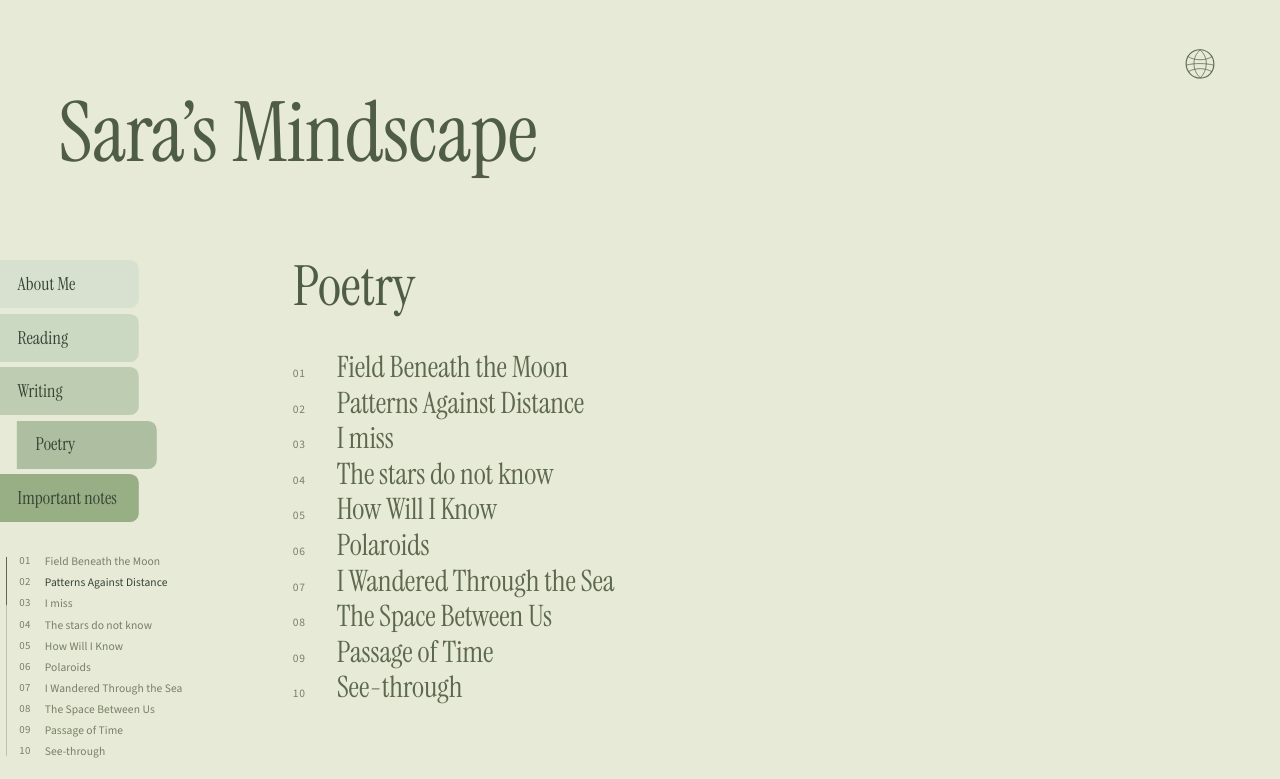
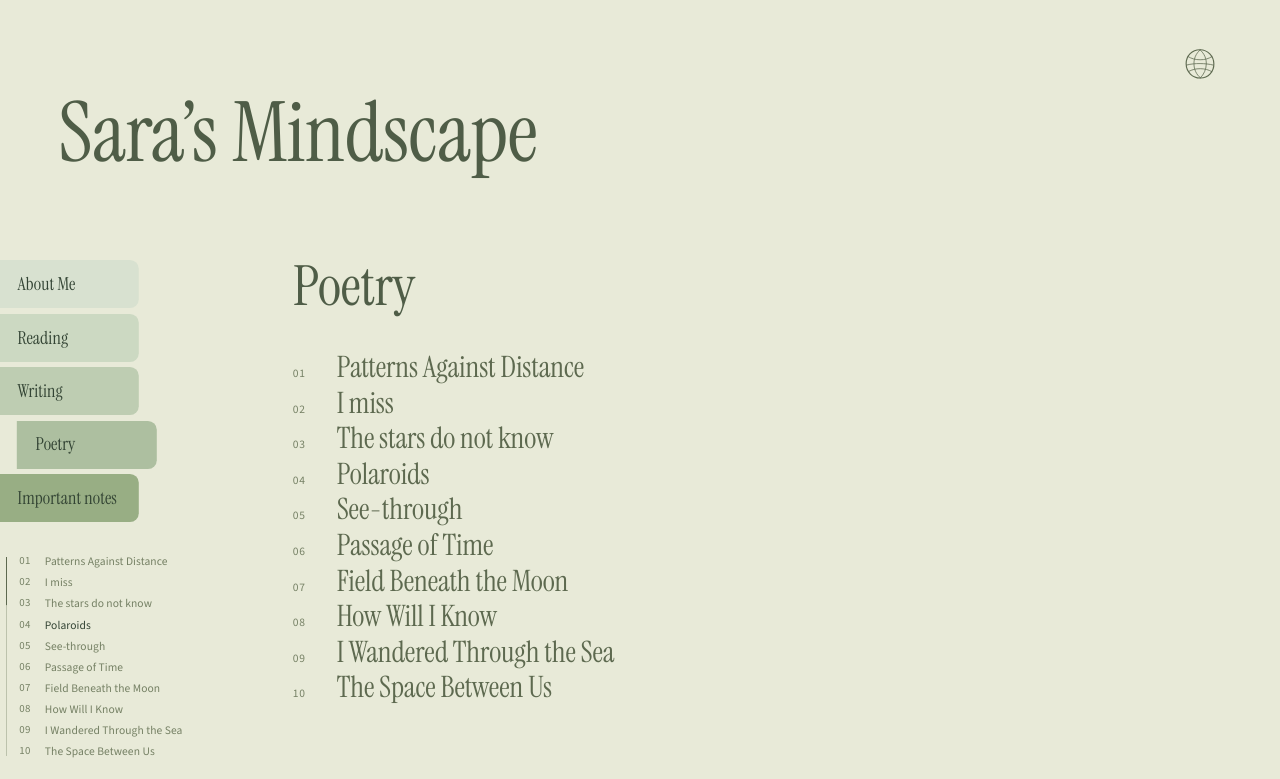
Before and after one commit to saykig/sarakim23, a Next.js app: page /poetry in a window 1280 px wide. Shown: the top 779 px of the page. Built offline with nearby package versions, Linux system fonts and the light colour scheme; grey boxes are pictures that could not be loaded.

Commit message:
Reorder Poetry collection

```diff
--- a/app/data/poems.ts
+++ b/app/data/poems.ts
@@ -31,7 +31,7 @@ export type Poem = {
 
 const lines = (...text: string[]): PoemLine[] => text.map((line) => ({ text: line }))
 
-export const poems: Poem[] = [
+const poemEntries: Poem[] = [
   {
     id: 'filed-beneath-the-moon',
     title: 'Field Beneath the Moon',
@@ -372,3 +372,26 @@ export const poems: Poem[] = [
     },
   },
 ]
+
+const poemOrder = [
+  'patterns-against-distance',
+  'i-miss',
+  'the-stars-do-not-know',
+  'polaroids',
+  'see-through',
+  'the-passage-of-time',
+  'filed-beneath-the-moon',
+  'how-will-i-know',
+  'i-wandered-through-the-sea',
+  'the-space-between-us',
+] as const
+
+export const poems = poemOrder.map((id) => {
+  const poem = poemEntries.find((entry) => entry.id === id)
+
+  if (!poem) {
+    throw new Error(`Missing poem entry for ${id}.`)
+  }
+
+  return poem
+})
```
